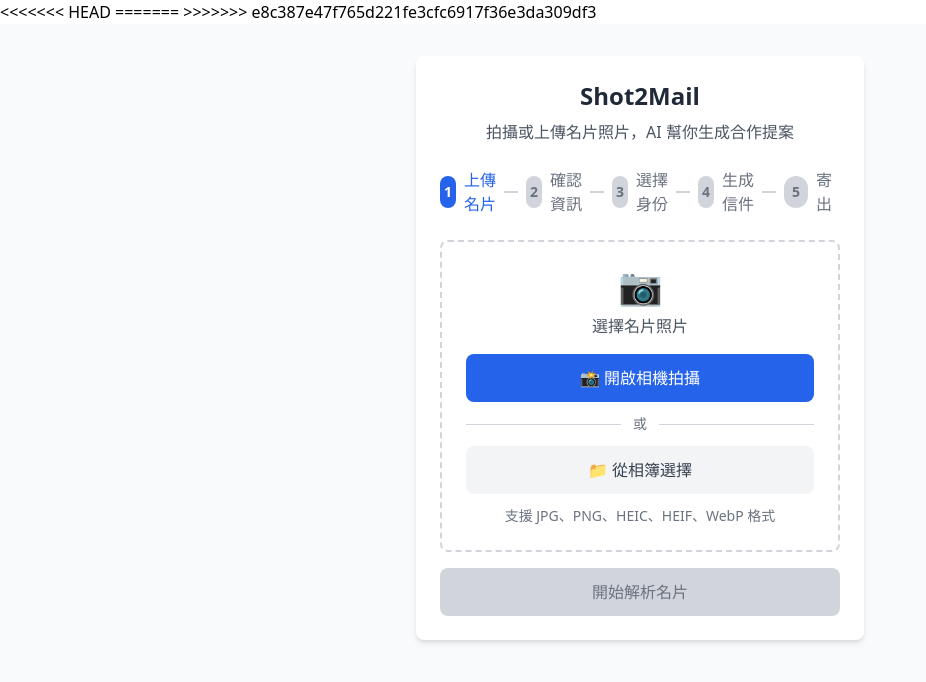
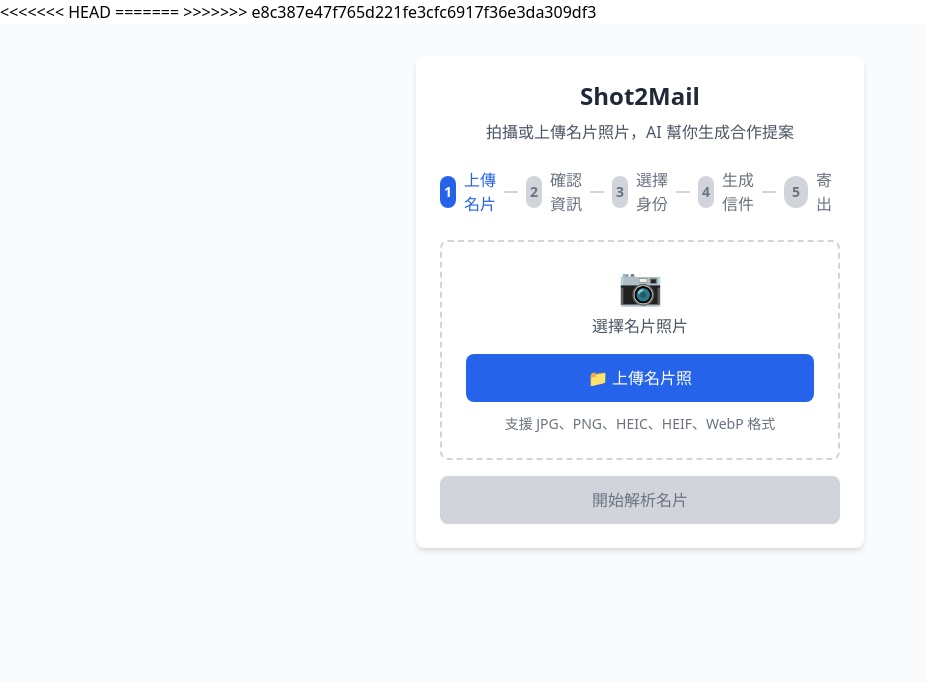
Before and after one commit to DanbiChuang/card-ai-frontend, a React (Vite) app: page /upload in a window 1280 px wide. Shown: the top 682 px of the page, without its empty margins (0-926 px from the left). Built offline with nearby package versions, Linux system fonts and the light colour scheme; no server answers.

Commit message:
Update frontend for Vercel deployment

```diff
--- a/src/api.js
+++ b/src/api.js
@@ -1,7 +1,7 @@
 import axios from 'axios';
 
 // 根據環境選擇 API URL
-const API_URL = import.meta.env.VITE_API_URL || 'http://localhost:4000/api';
+const API_URL = import.meta.env.VITE_API_URL || 'https://card-ai-api-production.up.railway.app/api';
 
 // 添加日誌來監測環境變量
 console.log('=== API Configuration Debug ===');
--- a/src/pages/Upload.jsx
+++ b/src/pages/Upload.jsx
@@ -276,25 +276,11 @@ export default function Upload() {
               {/* 操作按鈕 */}
               <div className="space-y-3">
                 <button
-                  onClick={startCamera}
+                  onClick={handleUploadClick}
                   disabled={loading}
                   className="w-full py-3 px-4 bg-blue-600 text-white rounded-lg font-medium hover:bg-blue-700 transition-colors disabled:bg-gray-300 disabled:text-gray-500"
                 >
-                  📸 開啟相機拍攝
-                </button>
-
-                <div className="flex items-center">
-                  <div className="flex-1 h-px bg-gray-300"></div>
-                  <span className="px-3 text-gray-500 text-sm">或</span>
-                  <div className="flex-1 h-px bg-gray-300"></div>
-                </div>
-
-                <button
-                  onClick={handleUploadClick}
-                  disabled={loading}
-                  className="w-full py-3 px-4 bg-gray-100 text-gray-700 rounded-lg font-medium hover:bg-gray-200 transition-colors disabled:bg-gray-300 disabled:text-gray-500"
-                >
-                  📁 從相簿選擇
+                  📁 上傳名片照
                 </button>
               </div>
 
```
Also changed, not shown: 2 other files (tests, documents, lock files or other folders).
